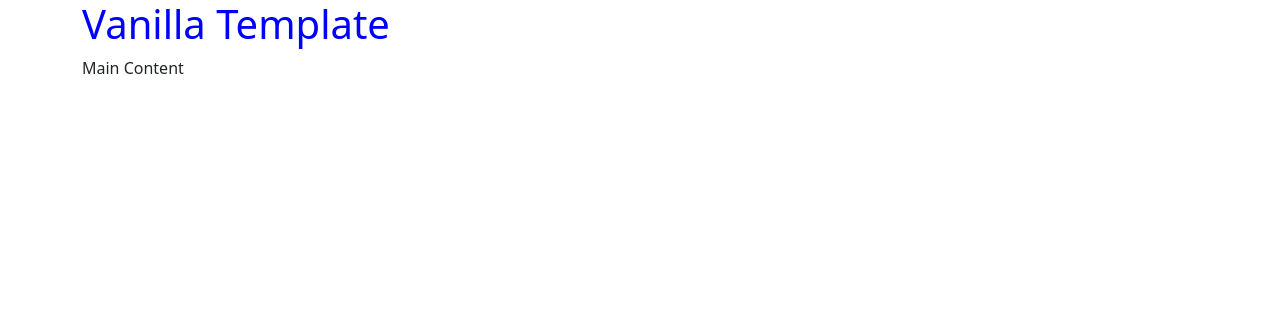
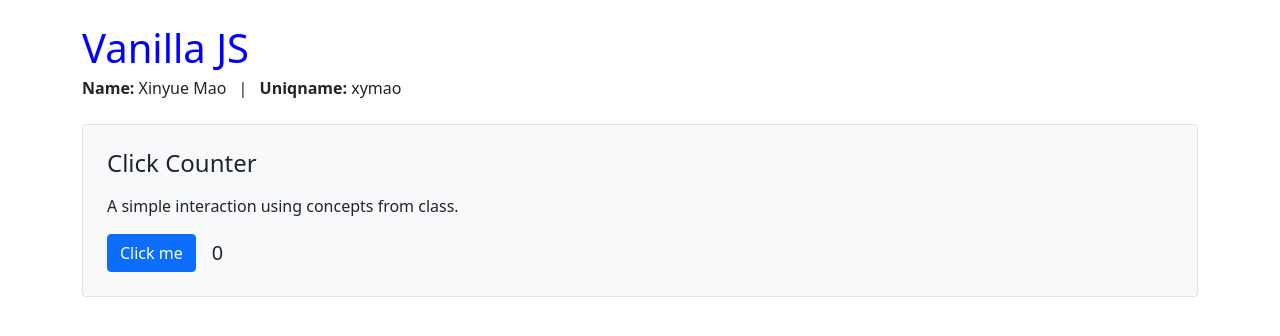
Before and after one commit to mxylumos/F25_vanillaJS, a website: page index.html in a window 1280 px wide. Drawn offline with nearby package versions, Linux system fonts and the light colour scheme.

Commit message:
vanilla js publish

```diff
--- a/index.html
+++ b/index.html
@@ -1,21 +1,42 @@
 <!DOCTYPE html>
-
 <html lang="en">
 <head>
   <meta charset="utf-8">
-  <title>Vanilla JS Template</title>
-  <link href="https://cdn.jsdelivr.net/npm/bootstrap@5.1.3/dist/css/bootstrap.min.css" rel="stylesheet" integrity="sha384-1BmE4kWBq78iYhFldvKuhfTAU6auU8tT94WrHftjDbrCEXSU1oBoqyl2QvZ6jIW3" crossorigin="anonymous">
+  <title>Xinyue Mao - Vanilla JS</title>
+  <link href="https://cdn.jsdelivr.net/npm/bootstrap@5.1.3/dist/css/bootstrap.min.css" rel="stylesheet"
+        integrity="sha384-1BmE4kWBq78iYhFldvKuhfTAU6auU8tT94WrHftjDbrCEXSU1oBoqyl2QvZ6jIW3"
+        crossorigin="anonymous">
   <link rel="stylesheet" href="css/style.css">
 </head>
+
 <body>
-<header class="container">
-  <div class="row">
-    <h1 class="col">Vanilla Template</h1>
+<header class="container py-4">
+  <div class="row align-items-center">
+    <div class="col">
+      <h1 class="mb-1">Vanilla JS</h1>
+      <p class="mb-0">
+        <strong>Name:</strong> Xinyue Mao
+        <span class="mx-2">|</span>
+        <strong>Uniqname:</strong> xymao
+      </p>
+    </div>
   </div>
 </header>
-  <main class="container">
-    Main Content
-  </main>
-  <script src="js/script.js" defer></script>
+
+<main class="container">
+  <section class="p-4 bg-light border rounded">
+    <h2 class="h4 mb-3">Click Counter</h2>
+    <p class="mb-3">A simple interaction using concepts from class.</p>
+
+    <div class="d-flex align-items-center gap-3">
+      <button id="count-btn" class="btn btn-primary" type="button">
+        Click me
+      </button>
+      <span id="count-display" class="fs-5">0</span>
+    </div>
+  </section>
+</main>
+
+<script src="js/script.js" defer></script>
 </body>
 </html>
--- a/js/script.js
+++ b/js/script.js
@@ -1,9 +1,19 @@
 const addNumbers = (first, second) => {
   return first + second;
+};
+
+document.addEventListener("DOMContentLoaded", () => {
+  const btn = document.querySelector("#count-btn");
+  const display = document.querySelector("#count-display");
+
+  let count = 0;
+
+  btn.addEventListener("click", () => {
+    count = addNumbers(count, 1);
+    display.textContent = count;
+  });
+});
+
+if (typeof module !== "undefined") {
+  module.exports = { addNumbers };
 }
-
-if (typeof module !== 'undefined') {
-  module.exports = {
-    addNumbers
-  }
-}
```
